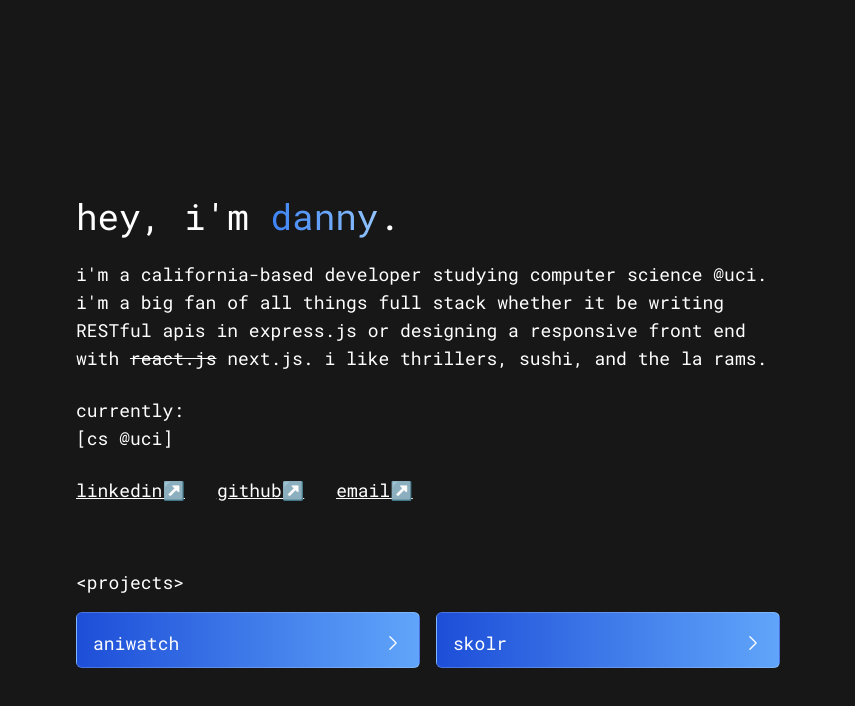
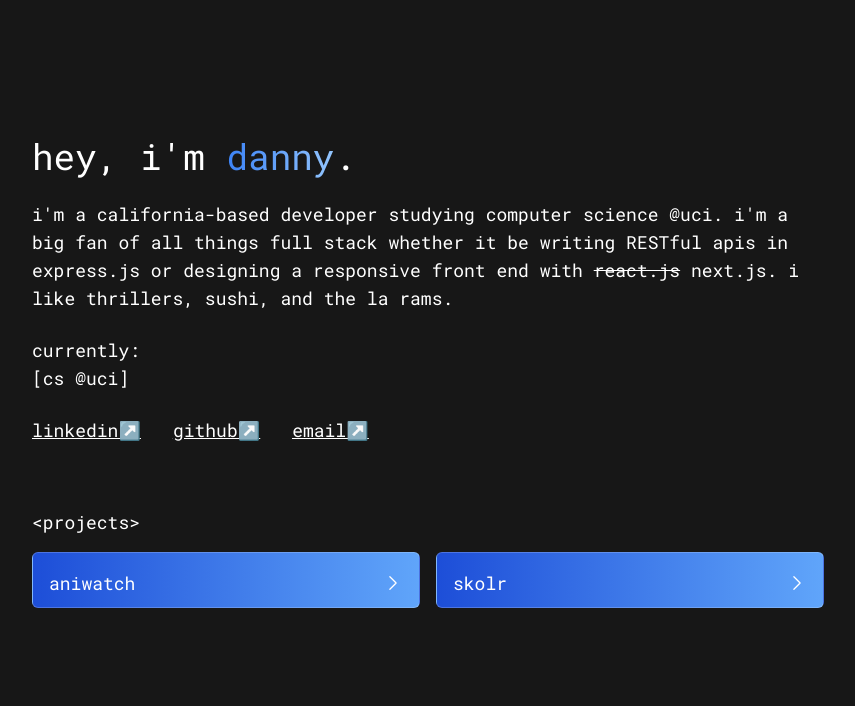
Before and after one commit to illiadovgan/Illiaportfolio, a Next.js app: page / in a window 1280 px wide. Shown: the top 706 px of the page, without its empty margins (212-1067 px from the left). Built offline with nearby package versions, Linux system fonts and the light colour scheme.

Commit message:
fixed some weird delay thing with mx-auto by copying clems code

```diff
--- a/src/pages/index.tsx
+++ b/src/pages/index.tsx
@@ -5,14 +5,14 @@ import Project from "./components/Project";
 
 const Home: NextPage = () => {
   return (
-    <div className="flex min-h-screen flex-col justify-center py-2">
+    <div className="mx-auto max-w-4xl space-y-8 py-10 px-5 lg:px-">
       <Head>
         <title>Danny Doan</title>
         <link rel="icon" href="https://avatars.githubusercontent.com/u/92613890?s=400&u=e0047c360a4ec70d3e487df52452decafbce4351&v=4" />
         <link href="https://fonts.googleapis.com/css2?family=Roboto+Mono&display=swap" rel="stylesheet"></link>
       </Head>
 
-      <main className="max-w-3xl mx-auto p-8 mt-12 md:mt-16 text-md md:text-lg bg-neutral-900">
+      <main className="p-8 mt-12 md:mt-16 text-md md:text-lg bg-neutral-900">
         <div>
             <h1 className='text-3xl md:text-4xl'>hey, i&apos;m <span className='bg-gradient-to-r from-blue-500 to-blue-300 text-transparent bg-clip-text'>danny</span>.</h1>
             <p className='mt-6'>
```
